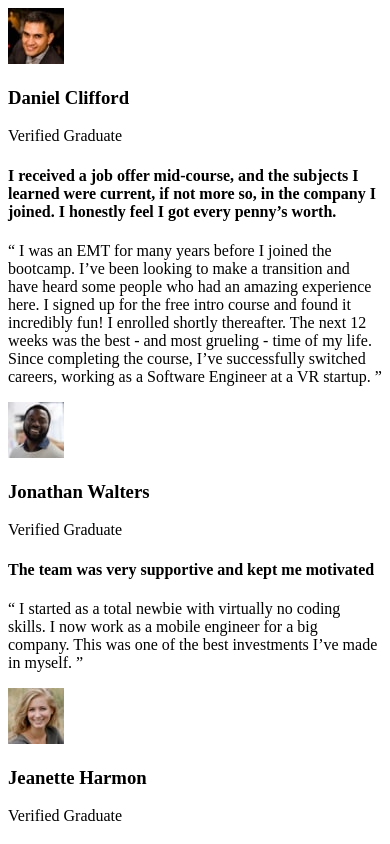
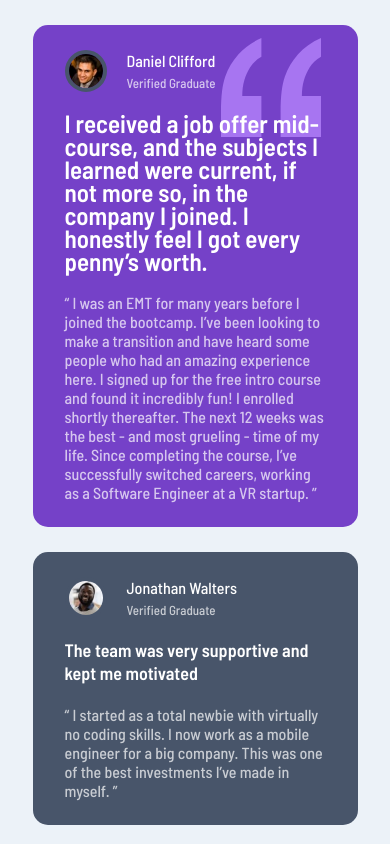
Before and after one commit to MahomarGarza7/testimonialsGrid.github.io, a plain HTML site: page index.html in a window 390 px wide. Shown: the top 844 px of the page. Drawn offline with Linux system fonts and the light colour scheme.

Commit message:
se iso modelo responsive

```diff
--- a/index.html
+++ b/index.html
@@ -5,6 +5,7 @@
   <meta name="viewport" content="width=device-width, initial-scale=1.0"> <!-- displays site properly based on user's device -->
 
   <link rel="icon" type="image/png" sizes="32x32" href="./images/favicon-32x32.png">
+  <link rel="stylesheet" href="./sty.css">
 
   <title>Frontend Mentor | [Challenge Name Here]</title>
 
@@ -15,8 +16,8 @@
   </style>
 </head>
 <body>
- <main>
-  <section class="contenedores">
+ <main class=" contenedorContenedores">
+  <section class="contenedores morado">
     <div class="contenedor__head">
       <img src="./images/image-daniel.jpg" alt="">
       <div class="contenedor__names">
@@ -28,13 +29,16 @@
       in the company I joined. I honestly feel I got every penny’s worth.</h4>
 
 
-  <p>“ I was an EMT for many years before I joined the bootcamp. I’ve been looking to make a
-    transition and have heard some people who had an amazing experience here. I signed up
-    for the free intro course and found it incredibly fun! I enrolled shortly thereafter.
-    The next 12 weeks was the best - and most grueling - time of my life. Since completing
-    the course, I’ve successfully switched careers, working as a Software Engineer at a VR startup. ”</p>
-</section>
-  <section class="contenedores">
+    <p>“ I was an EMT for many years before I joined the bootcamp. I’ve been looking to make a
+      transition and have heard some people who had an amazing experience here. I signed up
+      for the free intro course and found it incredibly fun! I enrolled shortly thereafter.
+      The next 12 weeks was the best - and most grueling - time of my life. Since completing
+      the course, I’ve successfully switched careers, working as a Software Engineer at a VR startup. ”
+    </p>
+
+      <img src="./images/bg-pattern-quotation.svg" alt="" class="comillas">
+  </section>
+  <section class="contenedores gris">
     <div class="contenedor__head">
       <img src="./images/image-jonathan.jpg" alt="">
       <div class="contenedor__names">
@@ -47,7 +51,7 @@
  <p class=""> “ I started as a total newbie with virtually no coding skills. I now work as a mobile engineer
   for a big company. This was one of the best investments I’ve made in myself. ”</p>
 </section>
-  <section class="contenedores">
+  <section class="contenedores blanco uno">
     <div class="contenedor__head">
       <img src="./images/image-jeanette.jpg" alt="">
       <div class="contenedor__names">
@@ -64,7 +68,7 @@
       while doing something I love. ”
     </p>
   </section>
-  <section class="contenedores">
+  <section class="contenedores grayoscuro">
     <div class="contenedor__head">
       <img src="./images/image-patrick.jpg" alt="">
       <div class="contenedor__names">
@@ -86,7 +90,7 @@
   an incredible community of smart and amazing people. ”
  </p>
   </section>
-  <section class="contenedores">
+  <section class="contenedores blanco dos">
     <div class="contenedor__head">
       <img src="./images/image-kira.jpg" alt="">
       <div class="contenedor__names">
--- a/sty.css
+++ b/sty.css
@@ -14,3 +14,162 @@
     --Light-grayish-blue: hsl(210, 46%, 95%);
     --fontBarlow:'Barlow Semi Condensed', sans-serif;
 }
+.contenedorContenedores{
+background-color: var(--Light-grayish-blue);
+
+    max-width: 500px;
+    margin: 0 auto;
+    height: 100%;
+    display: flex;
+    flex-direction: column;
+    gap: 25px;
+    padding: 25px 25px;
+   .gris{
+   background-color: var(--Very-dark-grayish-blue);
+   h4{
+    font-size: large;
+   }
+
+   }
+   .blanco{
+   background-color: var(--White);
+    color: var(--Very-dark-grayish-blue);
+   }
+    .grayoscuro{
+    background-color: var(--Very-dark-blackish-blue);
+    }
+
+}
+
+.contenedores{
+    max-width: 325px;
+    height: 100%;
+    padding: 25px 32px;
+    font-family: var(--fontBarlow);
+    margin: 0 auto;
+    border-radius: 15px;
+    color: var(--White);
+
+}
+
+.contenedor__names{
+    display: flex;
+    flex-direction: column;
+    gap: 0.3rem;
+
+}
+.contenedor__head h3{
+    font-size: medium;
+    font-weight: 400;
+}
+
+.contenedor__head p{
+    font-size: small;
+    opacity: 50%;
+
+}
+.morado{
+    background-color: var(--Moderate-violet);
+    border-radius: 15px;
+    color: var(--White);
+    position: relative;
+    z-index: 1;
+
+}
+
+
+.contenedor__head{
+    display: flex;
+    align-items: center;
+    gap: 20px;
+
+}
+.contenedores img{
+    height: 50%;
+    width: 42px;
+    border: solid 4px var(--Very-dark-grayish-blue);
+    border-radius: 50%;
+}
+
+.contenedores h4{
+    font-size: 25px;
+    margin-top: 20px;
+    margin-bottom: 20px;
+    line-height: 23px;
+    z-index: 2;
+
+}
+.contenedores p{
+    opacity: 70%;
+
+
+
+}
+.morado .comillas{
+    height: 125px;
+    width: 100px;
+    position: absolute;
+    top: 0;
+    right: 2.3rem;
+
+    border: none;
+    object-fit: contain;
+    border-radius: 0;
+    z-index: -1;
+}
+
+
+
+
+@media (min-width:800px){
+body{
+ background-color: var(--Light-grayish-blue);
+}
+
+   .contenedorContenedores{
+   min-width: 800px;
+   max-width: 80%;
+   padding: 0;
+   margin-top: 3.5rem;
+   margin-bottom: 3.5rem;
+   height: 80%;
+   display: grid;
+   grid-template-columns: repeat(4,1fr);
+   grid-template-rows: 45% 45%;
+   grid-template-areas:
+   "uno uno dos tres "
+   "for five five tres"
+
+   ;
+   gap: 25px;
+
+   }
+
+    .contenedores{
+    max-width: 100%;
+
+    }
+
+   .contenedorContenedores .morado{
+    grid-area: uno;
+
+
+
+   }
+   .uno{
+   grid-area: for;
+   }
+   .dos{
+
+    grid-area: tres;
+
+   }
+
+   .grayoscuro{
+   grid-area: five;
+   }
+
+
+
+
+}
```
